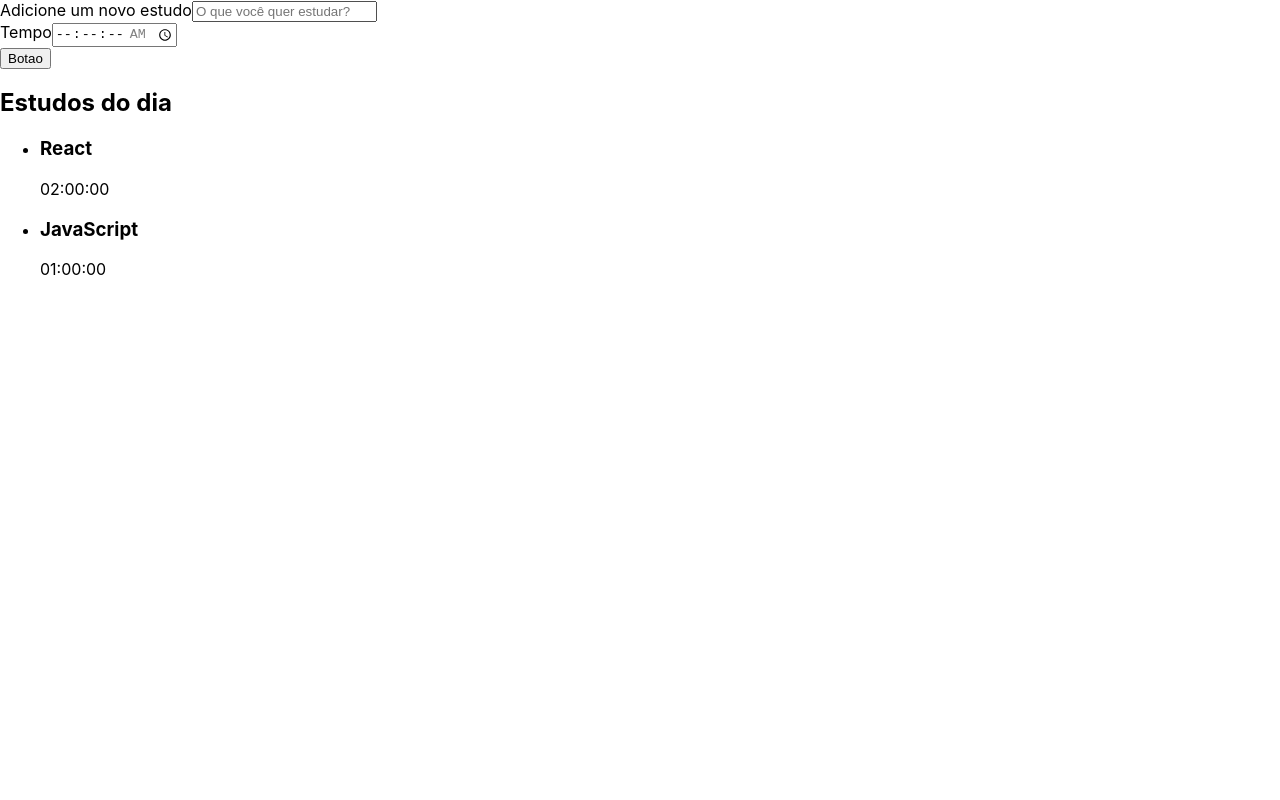
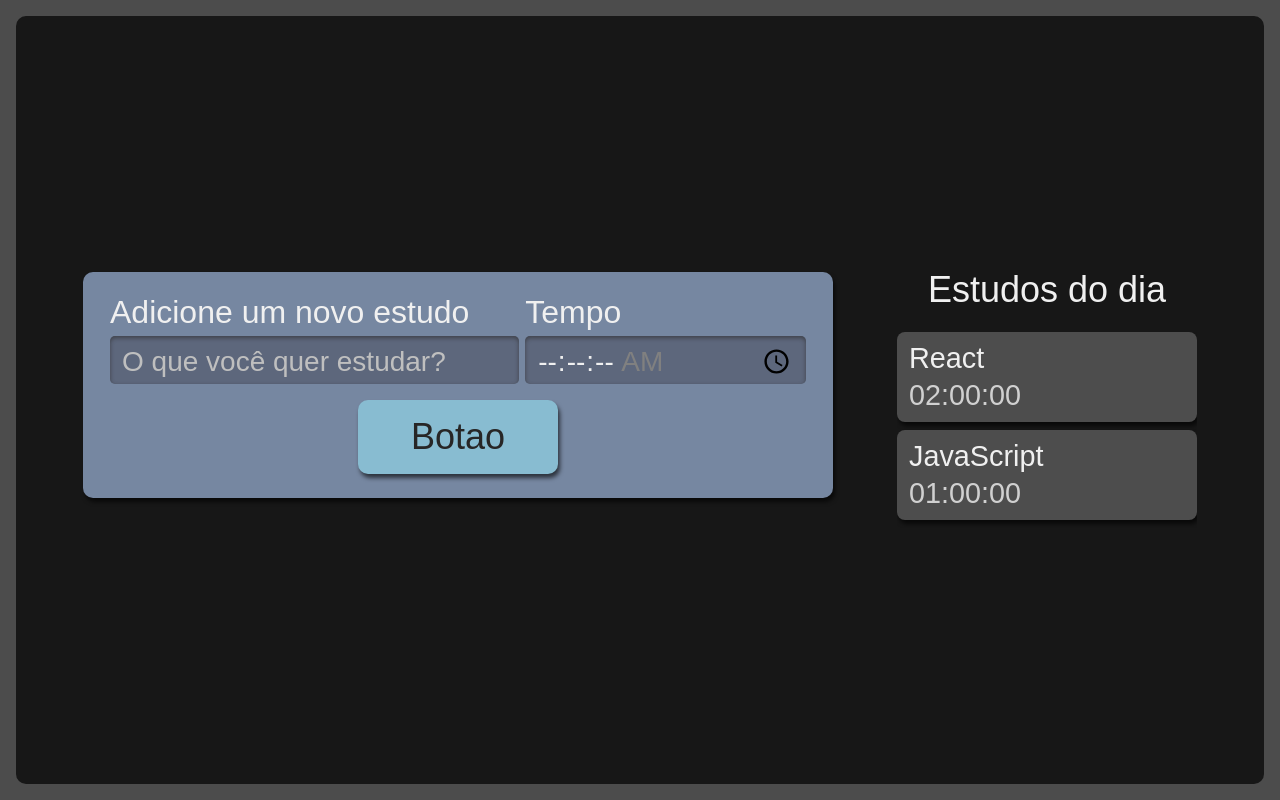
Before and after one commit to renanlucena/alura-studies, a React (Create React App) app: page / in a window 1280 px wide. Built offline with nearby package versions, Linux system fonts and the light colour scheme.

Commit message:
estilizando o projeto utilizando scss e css modules

```diff
--- a/package.json
+++ b/package.json
@@ -39,5 +39,9 @@
       "last 1 firefox version",
       "last 1 safari version"
     ]
+  },
+  "devDependencies": {
+    "sass": "^1.63.4",
+    "typescript-plugin-css-modules": "^5.0.1"
   }
 }
--- a/src/App.tsx
+++ /dev/null
@@ -1,17 +0,0 @@
-import React from 'react';
-import Botao from './componentes/Botao';
-import Formulario from './componentes/Formulario';
-import Lista from './componentes/Lista';
-
-
-
-function App() {
-  return (
-    <div className="App">
-      <Formulario />
-      <Lista />
-    </div>
-  );
-}
-
-export default App;
--- a/src/componentes/Botao/index.tsx
+++ b/src/componentes/Botao/index.tsx
@@ -1,9 +1,10 @@
 import React from 'react'
+import styles from "./style.module.scss";
 
 export default class Botao extends React.Component{
     render(){
         return(
-            <button>
+            <button className={styles.botao}>
                 Botao
             </button>
         )
--- /dev/null
+++ b/src/componentes/Botao/style.module.scss
@@ -0,0 +1,25 @@
+.botao {
+    align-self: center;
+    background-color: #88bcd1;
+    border-radius: 10px;
+    box-shadow: 2px 4px 4px #0000009F;
+    color: #272626;
+    cursor: pointer;
+    font-size: 1.25rem;
+    padding: 16px;
+    width: 150px;
+
+    &:active {
+      background-color: #7CA6B7;
+      box-shadow: 2px 2px 4px #0000009F inset;
+    }
+  }
+
+  @media screen and (min-width: 1280px) {
+    .botao {
+      grid-column-start: span 2;
+      justify-self: center;
+      width: 200px;
+      font-size: 2.25rem;
+    }
+  }
--- a/src/componentes/Formulario/index.tsx
+++ b/src/componentes/Formulario/index.tsx
@@ -1,10 +1,11 @@
 import React from 'react'
 import Botao from '../Botao'
+import styles from "./style.module.scss";
 
 export default function Formulario() {
     return (
-        <form>
-            <div>
+        <form className={styles.novaTarefa}>
+            <div className={styles.inputContainer}>
                 <label htmlFor='tarefa'>
                     Adicione um novo estudo
                 </label>
@@ -17,7 +18,7 @@
                     />
 
             </div>
-            <div>
+            <div className={styles.inputContainer}>
                 <label htmlFor='tempo'>
                     Tempo
                 </label>
--- /dev/null
+++ b/src/componentes/Formulario/style.module.scss
@@ -0,0 +1,61 @@
+.novaTarefa {
+    display:flex;
+    flex-direction: column;
+    grid-area: nova-tarefa;
+    background-color: #7687A1;
+    border-radius: 10px;
+    box-shadow: 2px 4px 4px #0000009F;
+    padding: 12px;
+
+    .inputContainer {
+      display: flex;
+      flex-direction: column;
+      width: 100%;
+      margin-bottom: 16px;
+
+      label {
+        margin-bottom: 8px;
+        font-size: 1.25rem;
+      }
+
+      input {
+        width: 100%;
+        padding: 8px 12px 4px;
+        box-sizing: border-box;
+        border: unset;
+        border-radius: 5px;
+        background-color: #5D677C;
+        box-shadow: 0px 2px 4px #2D2B2B9F inset;
+
+        &::placeholder {
+          color: #BFBFBF;
+        }
+      }
+    }
+
+    @media screen and (min-width: 1280px) {
+      flex-direction: row;
+      flex-wrap: wrap;
+      justify-content: space-around;
+      font-size: 2.25rem;
+      padding: 24px;
+      box-sizing: border-box;
+
+      .inputContainer {
+        width: calc(60% - 12px);
+
+        &:last-of-type {
+          width: 40%;
+        }
+
+        label {
+          font-size: 2rem;
+        }
+
+        input {
+          height: 100%;
+          font-size: 1.75rem;
+        }
+      }
+    }
+  }
--- a/src/componentes/Lista/index.tsx
+++ b/src/componentes/Lista/index.tsx
@@ -1,4 +1,5 @@
 import React from 'react'
+import styles from "./style.module.scss";
 
 export default function Lista() {
     const tarefas = [{
@@ -11,11 +12,11 @@
     }
 ]
   return (
-    <aside>
+    <aside className={styles.listaTarefas}>
         <h2>Estudos do dia</h2>
         <ul>
             {tarefas.map((tarefa, index) =>(
-                <li key={index}>
+                <li key={index} className={styles.item}>
                 <h3>
                     {tarefa.tarefa}
                 </h3>
--- /dev/null
+++ b/src/componentes/Lista/style.module.scss
@@ -0,0 +1,75 @@
+.listaTarefas {
+    grid-area: tarefas;
+    height: 100%;
+
+    h2 {
+      font-size: 1.25rem;
+      margin-bottom: 12px;
+    }
+
+    ul {
+      max-height: 350px;
+      overflow-y: scroll;
+        scrollbar-width: thin;
+    }
+
+    @media screen and (min-width:1280px) {
+
+      h2{
+        text-align: center;
+        font-size: 2.25rem;
+        margin-bottom: 24px;
+      }
+
+      ul {
+        overflow: auto;
+        max-height: 500px;
+      }
+    }
+  }
+
+  .item {
+    background-color: #4D4D4D;
+    border-radius: 8px;
+    box-shadow: 2px 4px 4px #0000009F;
+    padding: 12px;
+    margin-bottom: 8px;
+    position: relative;
+    cursor: pointer;
+
+    h3 {
+      margin-bottom: 8px;
+      word-break: break-all;
+    }
+
+    span {
+      color: #D0D0D0;
+    }
+
+    @media screen and (min-width:1280px) {
+      font-size: 1.8rem;
+    }
+  }
+
+  .itemSelecionado {
+    background-color: #292929;
+    box-shadow: 2px 4px 4px #0000009F inset;
+  }
+
+  .itemCompletado {
+    background-color: #566F42;
+    cursor: auto;
+
+    .concluido {
+      display: block;
+      background-image: url('../../assets/img/check-mark.svg');
+      background-repeat: no-repeat;
+      background-size: 38px 38px;
+      position: absolute;
+      top: 50%;
+      right: 12px;
+      transform: translateY(-50%);
+      width: 42px;
+      height: 43px;
+    }
+  }
--- a/src/index.css
+++ b/src/index.css
@@ -1,13 +1,95 @@
+html, body, div, span, applet, object, iframe,
+h1, h2, h3, h4, h5, h6, p, blockquote, pre,
+a, abbr, acronym, address, big, cite, code,
+del, dfn, em, img, ins, kbd, q, s, samp,
+small, strike, strong, sub, sup, tt, var,
+b, u, i, center,
+dl, dt, dd, ol, ul, li,
+fieldset, form, label, legend,
+table, caption, tbody, tfoot, thead, tr, th, td,
+article, aside, canvas, details, embed,
+figure, figcaption, footer, header, hgroup,
+menu, nav, output, ruby, section, summary,
+time, mark, audio, video {
+	margin: 0;
+	padding: 0;
+	border: 0;
+	font-size: 100%;
+	font: inherit;
+	vertical-align: baseline;
+}
+/* HTML5 display-role reset for older browsers */
+article, aside, details, figcaption, figure,
+footer, header, hgroup, menu, nav, section {
+	display: block;
+}
 body {
-  margin: 0;
-  font-family: -apple-system, BlinkMacSystemFont, 'Segoe UI', 'Roboto', 'Oxygen',
-    'Ubuntu', 'Cantarell', 'Fira Sans', 'Droid Sans', 'Helvetica Neue',
-    sans-serif;
-  -webkit-font-smoothing: antialiased;
-  -moz-osx-font-smoothing: grayscale;
+	line-height: 1;
+}
+ol, ul {
+	list-style: none;
+}
+blockquote, q {
+	quotes: none;
+}
+blockquote:before, blockquote:after,
+q:before, q:after {
+	content: '';
+	content: none;
+}
+table {
+	border-collapse: collapse;
+	border-spacing: 0;
 }
 
-code {
-  font-family: source-code-pro, Menlo, Monaco, Consolas, 'Courier New',
-    monospace;
+
+input {
+	font-family: inherit;
+	font-size: inherit;
+	font-weight: inherit;
+	color: inherit;
 }
+
+button {
+	border: unset;
+	background-color: unset;
+	font-family: inherit;
+	font-size: inherit;
+	font-weight: inherit;
+	color: inherit;
+}
+
+@import url('https://fonts.googleapis.com/css2?family=Manjari&display=swap');
+
+body {
+	display: flex;
+	justify-content: center;
+	font-family: 'Manjari', sans-serif;
+	color: #F0F0F0;
+	background-color: #4C4C4C;
+	height: 100%;
+	width: 100%;
+	padding: 16px;
+	box-sizing: border-box;
+}
+
+#root {
+	width: 100%;
+}
+
+::-webkit-scrollbar {
+	width: 8px;
+}
+
+::-webkit-scrollbar-track {
+	background: unset;
+}
+
+::-webkit-scrollbar-thumb {
+	border-radius: 4px;
+	background: #888;
+}
+
+::-webkit-scrollbar-thumb:hover {
+	background: #555;
+}
--- a/src/index.tsx
+++ b/src/index.tsx
@@ -1,7 +1,7 @@
 import React from 'react';
 import ReactDOM from 'react-dom/client';
 import './index.css';
-import App from './App';
+import App from './paginas/App';
 
 
 const root = ReactDOM.createRoot(
--- /dev/null
+++ b/src/paginas/App.tsx
@@ -0,0 +1,17 @@
+import React from 'react';
+import Formulario from '../componentes/Formulario';
+import Lista from '../componentes/Lista';
+import styles from "./style.module.scss";
+
+
+
+function App() {
+  return (
+    <div className={styles.AppStyle}>
+      <Formulario />
+      <Lista />
+    </div>
+  );
+}
+
+export default App;
--- /dev/null
+++ b/src/paginas/style.module.scss
@@ -0,0 +1,30 @@
+.AppStyle {
+    display: grid;
+    grid-template-rows: min-content min-content auto;
+    grid-template-areas:
+    "nova-tarefa"
+    "cronometro"
+    "tarefas"
+    ;
+    row-gap: 24px;
+    min-width: 320px;
+    min-height: calc(100vh - 32px);
+    width: 100%;
+    padding: 32px;
+    box-sizing: border-box;
+    border-radius: 10px;
+    background-color: #171717;
+
+    @media screen and (min-width:1280px)  {
+      grid-template-areas:
+      "nova-tarefa tarefas"
+      "cronometro tarefas"
+      ;
+      column-gap: 64px;
+      grid-template-rows: min-content min-content;
+      grid-template-columns: 750px 300px;
+      justify-content: center;
+      align-content: center;
+      padding: 64px;
+    }
+  }
```
Also changed, not shown: src/assets/img/check-mark.svg (added), 1 other file (tests, documents, lock files or other folders).
